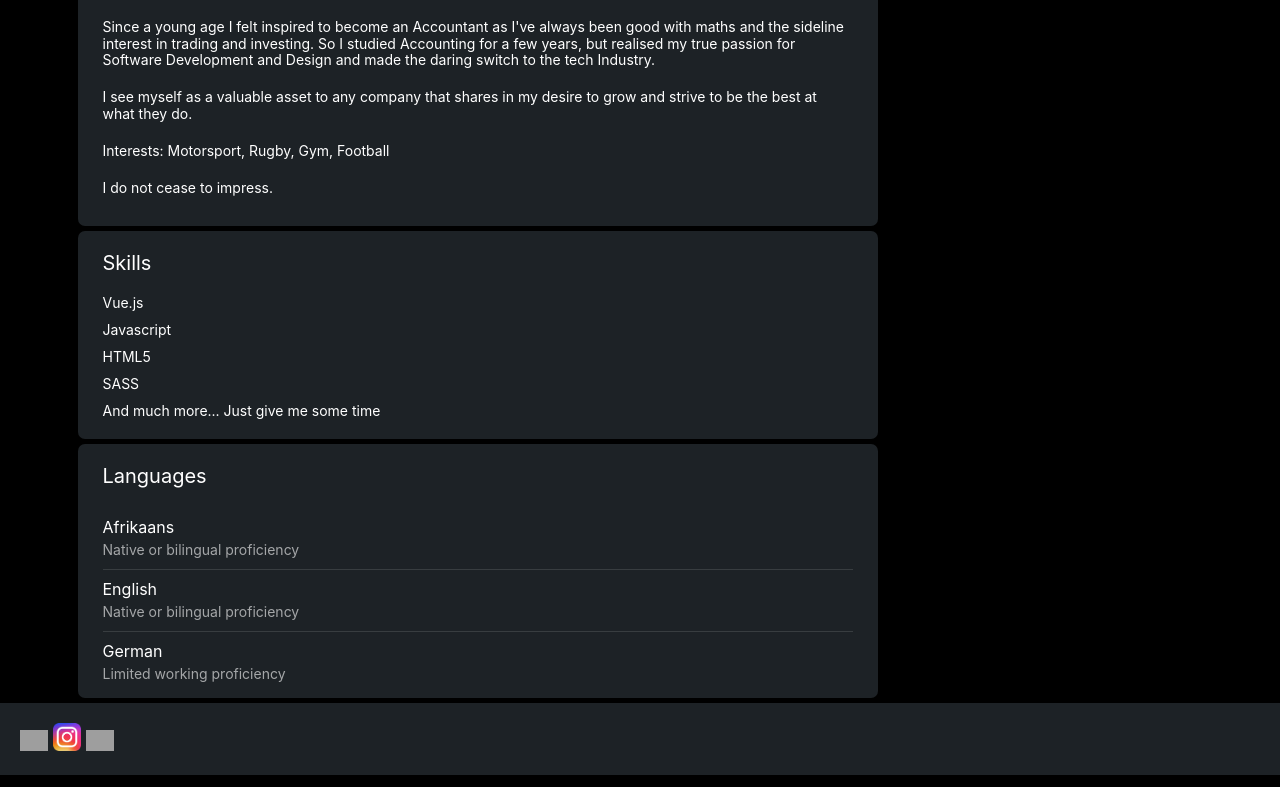
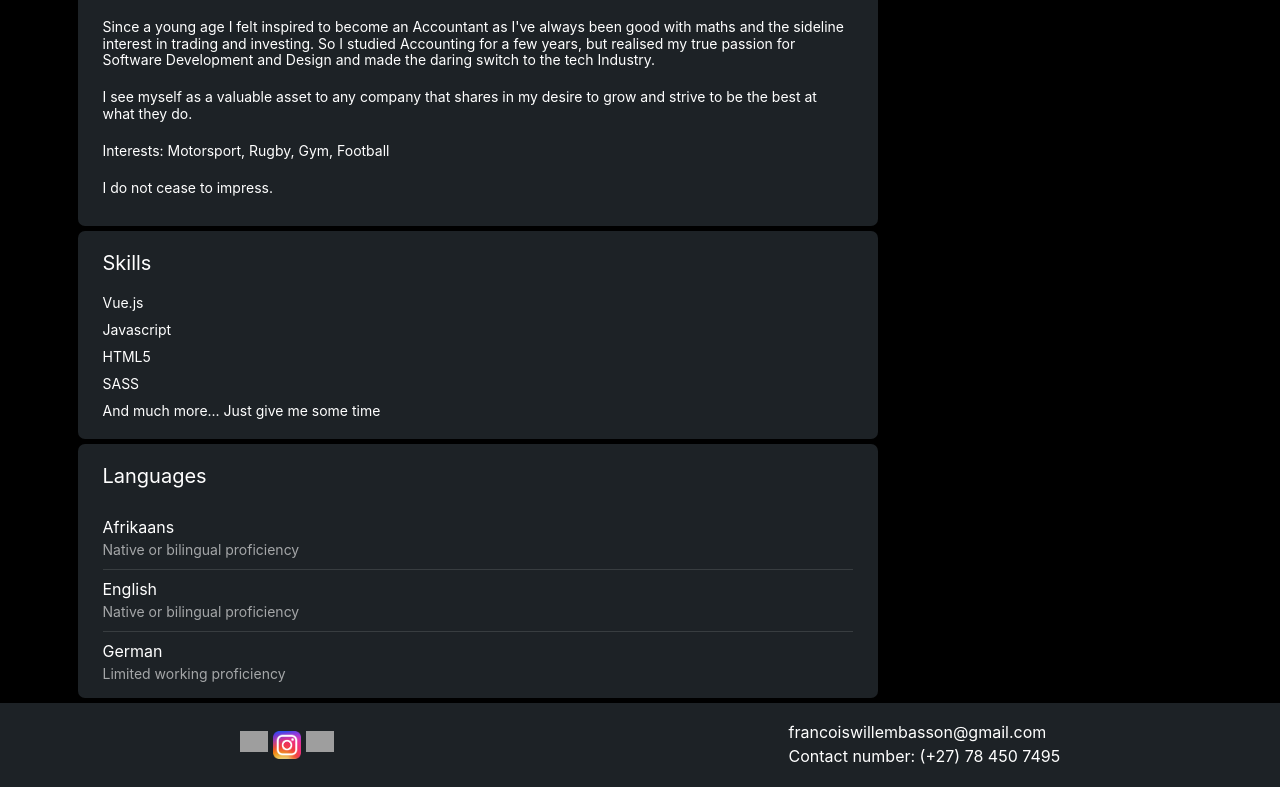
Before and after one commit to francois-willem/francoiswillembasson.co.za, a Vue app: page / in a window 1280 px wide. Shown: the part 868-1655 px from the top of the page. Built offline with nearby package versions, Linux system fonts and the light colour scheme; grey boxes are pictures that could not be loaded; what vue-cookie would draw is missing.

Commit message:
added email

```diff
--- a/src/components/Home/Footer.vue
+++ b/src/components/Home/Footer.vue
@@ -10,6 +10,14 @@
       <a href="https://www.linkedin.com/in/francois-willem-basson-35bba9b3/" target="_blank">
         <img :src="images.LinkedinIcon" alt="linkedin icon">
       </a>
+    </div>
+    <div class="contact-me-container">
+      <div class="email">
+        <a href="mailto:francoiswillembasson@gmail.com">francoiswillembasson@gmail.com</a>
+      </div>
+      <div class="contact-number">
+        Contact number: (+27) 78 450 7495
+      </div>
     </div>
   </div>
 
@@ -40,19 +48,45 @@ export default {
 @import '../../scss/partials/variables';
 
 .footer-parent-container {
-  padding-top: 5px;
-}
-
-.footer-container {
+  display: flex;
   background-color: #1d2226;
   padding-top: 20px;
   padding-bottom: 20px;
   padding-left: 20px;
+  align-items: center;
+  justify-content: space-around;
+  margin-top: 5px;
+}
+
+@media only screen and (max-width: 550px){
+  .footer-parent-container {
+    padding-left: 5px;
+  }
+}
+
+.footer-container {
+  display: flex;
 }
 
 .footer-container img {
   width: 33px;
   padding-right: 5px;
+  display: flex;
+}
+
+.contact-me-container {
+  color: #fff;
+  padding-left: 10px;
+}
+
+@media only screen and (max-width: 550px){
+  .contact-me-container {
+    font-size: 14px;
+  }
+}
+
+.email {
+  padding-bottom: 5px;
 }
 
 // .footer-container a:last-child {
--- a/src/components/Home/MainHeader.vue
+++ b/src/components/Home/MainHeader.vue
@@ -50,7 +50,7 @@
 
 
       <div class="menu-container">
-        <a href="#">Contact me</a>
+        <a href="mailto:francoiswillembasson@gmail.com">Contact me</a>
       </div>
       <div class="menu-container-theme">
         <div class="moon-icon-container">
```
